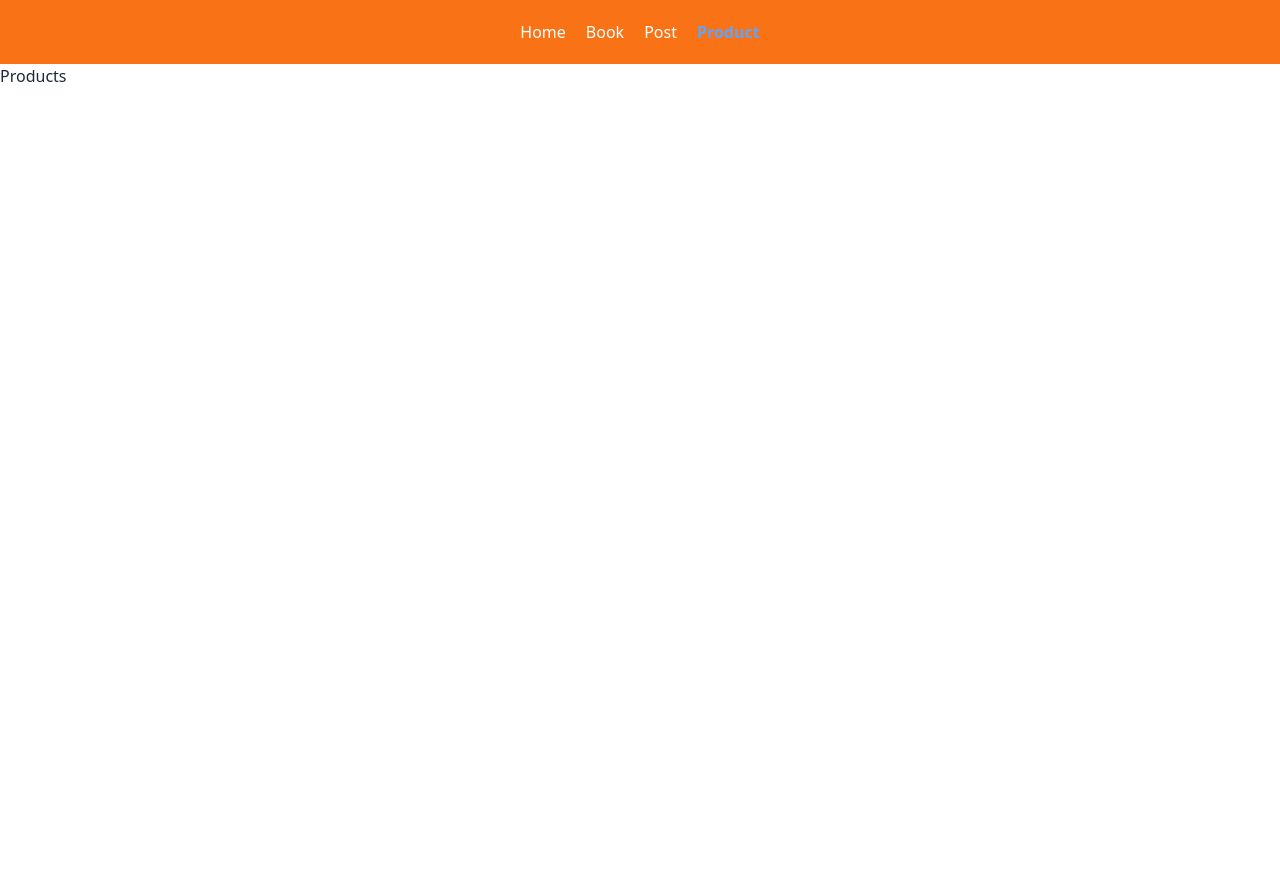
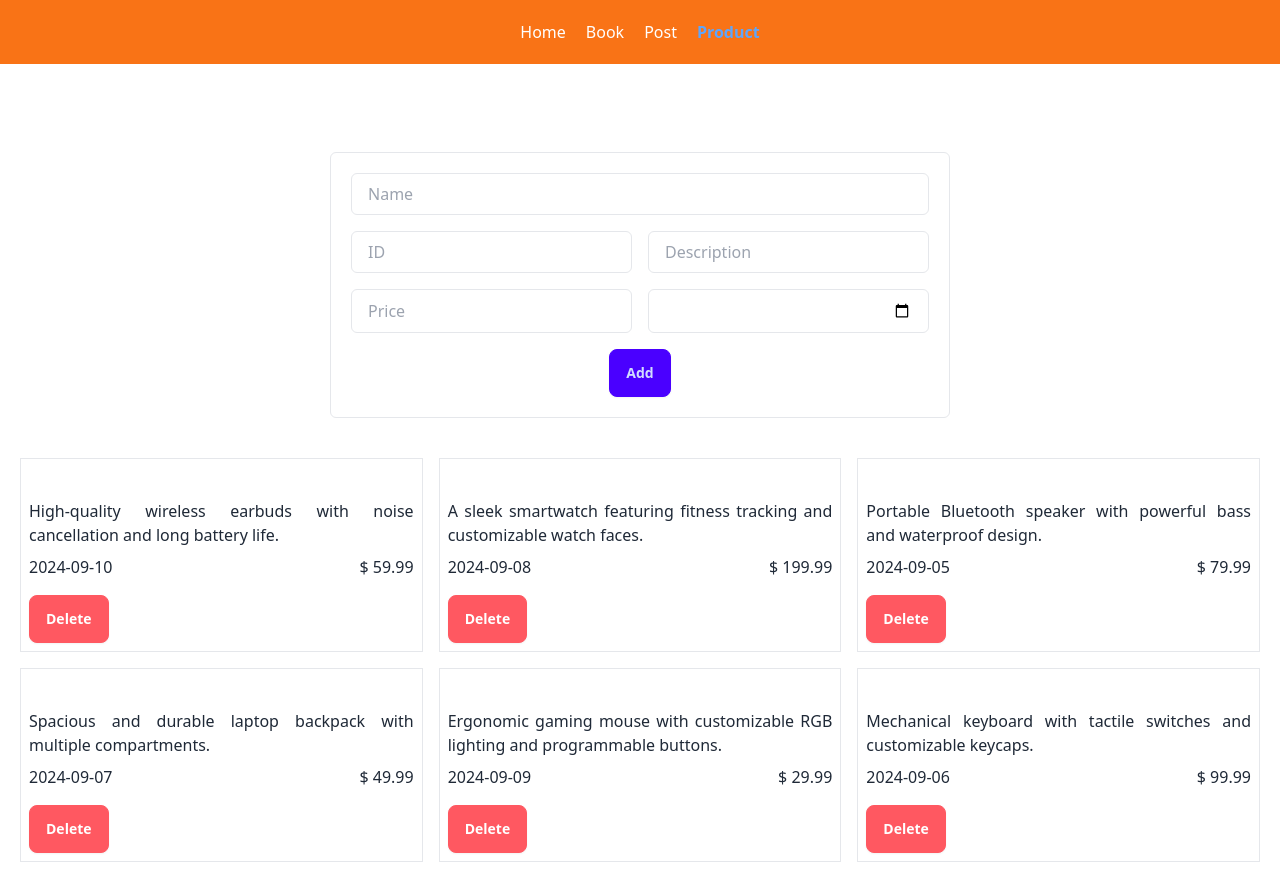
Before and after one commit to Suvrodev/counter-redux, a React (Vite) app: page /product in a window 1280 px wide. Before the commit the page ends 800 px from the top, so only its background shows below. Built offline with nearby package versions, Linux system fonts and the light colour scheme; data requests are answered from the project's data file.

Commit message:
Added json server and handle product

```diff
--- /dev/null
+++ b/Database/db.json
@@ -0,0 +1,46 @@
+{
+  "products": [
+    {
+      "id": 1,
+      "name": "Wireless Earbuds",
+      "price": 59.99,
+      "date": "2024-09-10",
+      "desc": "High-quality wireless earbuds with noise cancellation and long battery life."
+    },
+    {
+      "id": 2,
+      "name": "Smart Watch",
+      "price": 199.99,
+      "date": "2024-09-08",
+      "desc": "A sleek smartwatch featuring fitness tracking and customizable watch faces."
+    },
+    {
+      "id": 3,
+      "name": "Bluetooth Speaker",
+      "price": 79.99,
+      "date": "2024-09-05",
+      "desc": "Portable Bluetooth speaker with powerful bass and waterproof design."
+    },
+    {
+      "id": 4,
+      "name": "Laptop Backpack",
+      "price": 49.99,
+      "date": "2024-09-07",
+      "desc": "Spacious and durable laptop backpack with multiple compartments."
+    },
+    {
+      "id": 5,
+      "name": "Gaming Mouse",
+      "price": 29.99,
+      "date": "2024-09-09",
+      "desc": "Ergonomic gaming mouse with customizable RGB lighting and programmable buttons."
+    },
+    {
+      "id": 6,
+      "name": "Mechanical Keyboard",
+      "price": 99.99,
+      "date": "2024-09-06",
+      "desc": "Mechanical keyboard with tactile switches and customizable keycaps."
+    }
+  ]
+}
--- /dev/null
+++ b/src/Pages/Products/Products/AddProduct/AddProduct.jsx
@@ -0,0 +1,76 @@
+import React from "react";
+import { useDispatch } from "react-redux";
+import { addProduct } from "../../ProductsSlice";
+
+const AddProduct = () => {
+  const disPatch = useDispatch();
+  const handleAddBook = (e) => {
+    e.preventDefault();
+    const Form = e.target;
+    const id = Form.id.value;
+    const name = Form.name.value;
+    const desc = Form.desc.value;
+    const price = Form.price.value;
+    const date = Form.date.value;
+
+    const newProduct = { id, name, desc, price, date };
+    // console.log(newProduct);
+    disPatch(addProduct(newProduct));
+  };
+
+  return (
+    <div>
+      <form
+        onSubmit={handleAddBook}
+        className="flex flex-col gap-4 w-1/2 mx-auto border p-5 rounded-md"
+      >
+        <input
+          type="text"
+          name="name"
+          id=""
+          placeholder="Name"
+          className="bg-transparent w-full border rounded-md px-4 py-2 text-white"
+        />
+
+        <div className="flex gap-4">
+          <input
+            type="number"
+            name="id"
+            id=""
+            placeholder="ID"
+            className="bg-transparent w-1/2 border  rounded-md px-4 py-2 text-white"
+          />
+          <input
+            type="text"
+            name="desc"
+            id=""
+            placeholder="Description"
+            className="bg-transparent w-1/2 border rounded-md px-4 py-2 text-white"
+          />
+        </div>
+        <div className="flex gap-4">
+          <input
+            type="number"
+            name="price"
+            id=""
+            placeholder="Price"
+            className="bg-transparent w-1/2 border rounded-md px-4 py-2 text-white"
+          />
+
+          <input
+            type="date"
+            name="date"
+            id=""
+            placeholder="Date"
+            className="bg-transparent w-1/2 border rounded-md px-4 py-2 text-white"
+          />
+        </div>
+        <div className="flex justify-center">
+          <button className="btn btn-primary">Add</button>
+        </div>
+      </form>
+    </div>
+  );
+};
+
+export default AddProduct;
--- /dev/null
+++ b/src/Pages/Products/Products/ProductBox/ProductBox.jsx
@@ -0,0 +1,30 @@
+import React from "react";
+import { useDispatch } from "react-redux";
+import { deleteProduct } from "../../ProductsSlice";
+
+const ProductBox = ({ product }) => {
+  const { id, name, date, desc, price } = product;
+  const dispatch = useDispatch();
+  const handleDelete = (id) => {
+    dispatch(deleteProduct(id));
+  };
+  return (
+    <div className="border p-2">
+      <h1 className="text-2xl text-white font-bold">{name}</h1>
+      <p className="text-justify">{desc}</p>
+      <div className="flex justify-between mt-2">
+        <p> {date}</p>
+        <p> $ {price}</p>
+      </div>
+
+      <button
+        className="btn btn-error mt-4 text-white"
+        onClick={() => handleDelete(id)}
+      >
+        Delete
+      </button>
+    </div>
+  );
+};
+
+export default ProductBox;
--- a/src/Pages/Products/Products/Products.jsx
+++ b/src/Pages/Products/Products/Products.jsx
@@ -1,9 +1,43 @@
-import React from "react";
+import React, { useEffect } from "react";
+import { useDispatch, useSelector } from "react-redux";
+import { fetchProducts } from "../ProductsSlice";
+import ProductBox from "./ProductBox/ProductBox";
+import AddBook from "../../Book/AddBook/AddBook";
+import AddProduct from "./AddProduct/AddProduct";
 
 const Products = () => {
+  const { products, isLoading, error } = useSelector((state) => state.productR);
+  // console.log(products);
+
+  const disPatch = useDispatch();
+  useEffect(() => {
+    disPatch(fetchProducts());
+  }, [disPatch]);
+
+  if (isLoading) {
+    return (
+      <div className="w-full h-[100vh] flex items-center justify-center">
+        <span className="loading loading-bars loading-lg"></span>
+      </div>
+    );
+  }
   return (
-    <div>
-      <h1>Products</h1>
+    <div className="p-5">
+      <h1 className="text-xl text-white font-bold">Products</h1>
+      <div className="my-10">
+        <AddProduct />
+      </div>
+      {products.length > 0 ? (
+        <div className="grid grid-cols-1 md:grid-cols-3 gap-4">
+          {products.map((product, idx) => (
+            <ProductBox key={idx} product={product} />
+          ))}
+        </div>
+      ) : (
+        <div>
+          <h1>No Product</h1>
+        </div>
+      )}
     </div>
   );
 };
--- a/src/Pages/Products/ProductsSlice.jsx
+++ b/src/Pages/Products/ProductsSlice.jsx
@@ -1,7 +1,29 @@
-import { createSlice } from "@reduxjs/toolkit";
+import { createAsyncThunk, createSlice } from "@reduxjs/toolkit";
+import axios from "axios";
+
+const baseUrl = "http://localhost:3003";
+export const fetchProducts = createAsyncThunk(
+  "products/fetchproducts",
+  async () => {
+    const res = await axios.get(`${baseUrl}/products`);
+    // console.log(res.data);
+    return res.data;
+  }
+);
+
+export const addProduct = createAsyncThunk("products/add", async (product) => {
+  console.log("New Product: ", product);
+  return product;
+});
+export const deleteProduct = createAsyncThunk("products/delete", async (id) => {
+  console.log("Come on Baby: ", id);
+  // const res = await axios.delete(`${baseUrl}/${id}`);
+  // return res.data;
+  return id;
+});
 
 const initialState = {
-  product: [],
+  products: [],
   isLoading: false,
   error: null,
 };
@@ -9,6 +31,30 @@ const initialState = {
 const productSlice = createSlice({
   name: "products",
   initialState,
+  extraReducers: (builder) => {
+    builder.addCase(fetchProducts.pending, (state) => {
+      state.isLoading = true;
+    });
+    builder.addCase(fetchProducts.fulfilled, (state, actions) => {
+      state.isLoading = false;
+      state.products = actions.payload;
+      state.error = null;
+    });
+    builder.addCase(fetchProducts.rejected, (state, actions) => {
+      state.isLoading = false;
+      state.products = [];
+      state.error = actions.error.message;
+    });
+    builder.addCase(deleteProduct.fulfilled, (state, actions) => {
+      state.products = state.products.filter(
+        (product) => product.id !== actions.payload
+      );
+    });
+    builder.addCase(addProduct.fulfilled, (state, actions) => {
+      const newProduct = actions.payload;
+      state.products = [...state.products, newProduct];
+    });
+  },
   reducers: {},
 });
 
```
